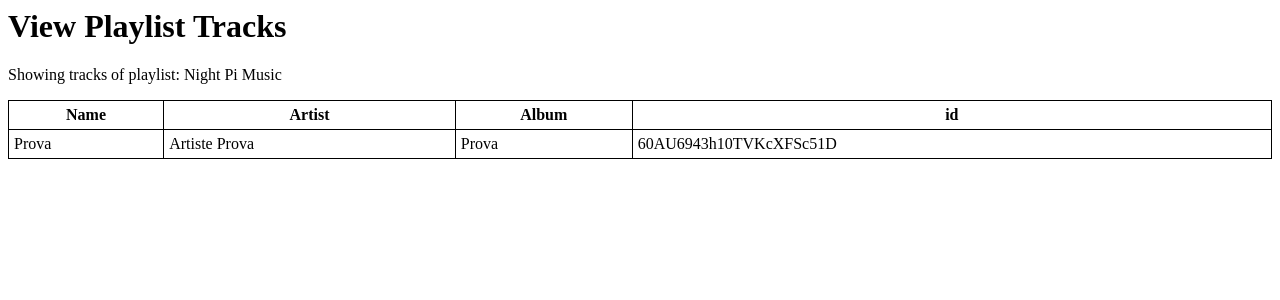
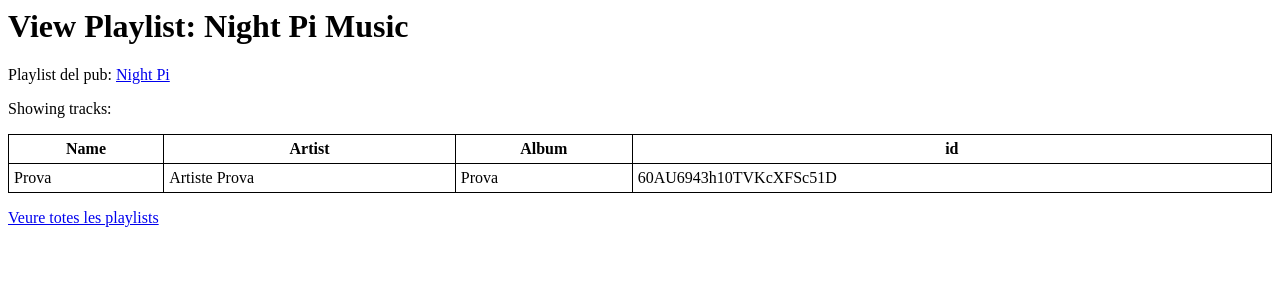
Before and after one commit to PitonProject/PitonProject, a Django app: page /playlist/1/ in a window 1280 px wide. Shown: the top 300 px of the page. Run offline with Django 3.2, Linux system fonts and the light colour scheme; data comes from the database, SQL or seed files in the repository.

Commit message:
Millorada la navegacio Http

```diff
--- a/PlayIT/appPlayIT/templates/playlist.html
+++ b/PlayIT/appPlayIT/templates/playlist.html
@@ -1,7 +1,8 @@
 {% extends "basepage.html" %}
 {% block content %}
     {% if tracks %}
-        <p>Showing tracks of playlist: {{ playlist.name }}</p>
+        <p>Playlist del pub: <a href="/pub/{{ pub.id }}">{{ pub.name }}</a></p>
+        <p>Showing tracks:</p>
         <table style="width:100%" >
             <tr>
                 <th>Name</th>
@@ -21,4 +22,5 @@
     {% else %}
         <p>This playlist is empty!</p>
     {% endif %}
+    <p></p><a href="/playlist">Veure totes les playlists</a></p>
 {% endblock %}
--- a/PlayIT/appPlayIT/templates/pub.html
+++ b/PlayIT/appPlayIT/templates/pub.html
@@ -1,6 +1,7 @@
 {% extends "basepage.html" %}
 {% block content %}
     {% if playlists %}
+        <p>{{ pub.address }}, {{ pub.city }}</p>
         <p>Showing Playlists of Pub: {{ pub.name }}</p>
         <table style="width:100%" >
             <tr>
@@ -18,4 +19,5 @@
     {% else %}
         <p>Aquest pub no te playlists registrades!</p>
     {% endif %}
+    <p></p><a href="/pub">Veure tots els pubs</a></p>
 {% endblock %}
--- a/PlayIT/appPlayIT/views.py
+++ b/PlayIT/appPlayIT/views.py
@@ -176,8 +176,8 @@ def get_pub(request, pub_id, format='html'):
         return render_to_response(
             'pub.html',
             {
-                'titlehead' : 'PlayIT - View a Pub',
-                'pagetitle' : 'View Pub detail',
+                'titlehead' : 'PlayIT - ' + pub.name,
+                'pagetitle' : 'View Pub: ' + pub.name,
                 'pub' : pub,
                 'playlists' : Playlist.objects.filter(id_pub=pub_id)
             }
@@ -224,9 +224,10 @@ def get_playlist(request, playlist_id, format='html'):
         return render_to_response(
             'playlist.html',
             {
-                'titlehead' : 'PlayIT - View a Playlist',
-                'pagetitle' : 'View Playlist Tracks',
+                'titlehead' : 'PlayIT - ' + playlist.name,
+                'pagetitle' : 'View Playlist: ' + playlist.name,
                 'playlist' : playlist,
-                'tracks' : Track.objects.filter(playlist_track__in=Playlist_Track.objects.filter(id_playlist=playlist_id))
+                'tracks' : Track.objects.filter(playlist_track__in=Playlist_Track.objects.filter(id_playlist=playlist_id)),
+                'pub' : playlist.id_pub
             }
         )
```
